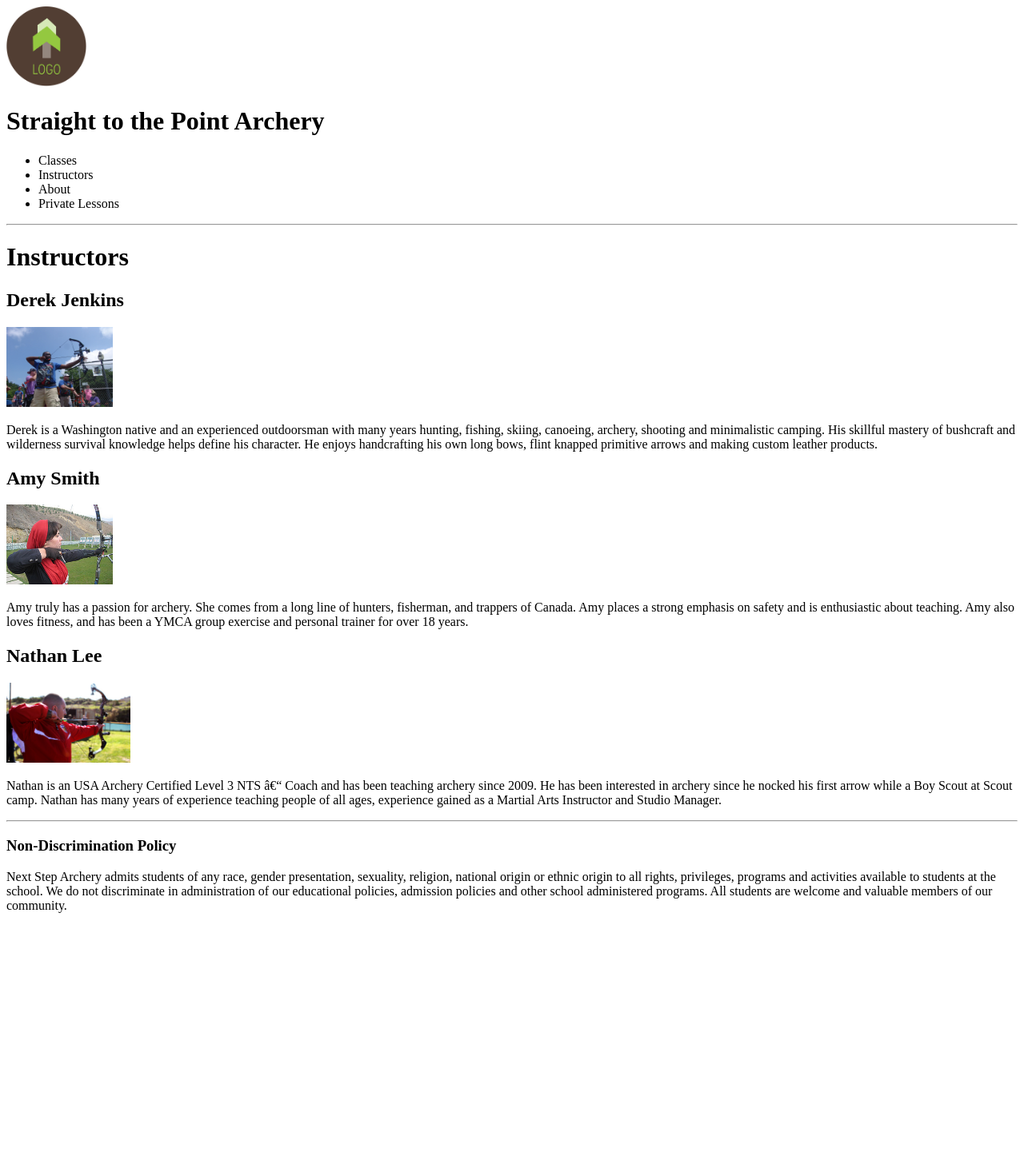
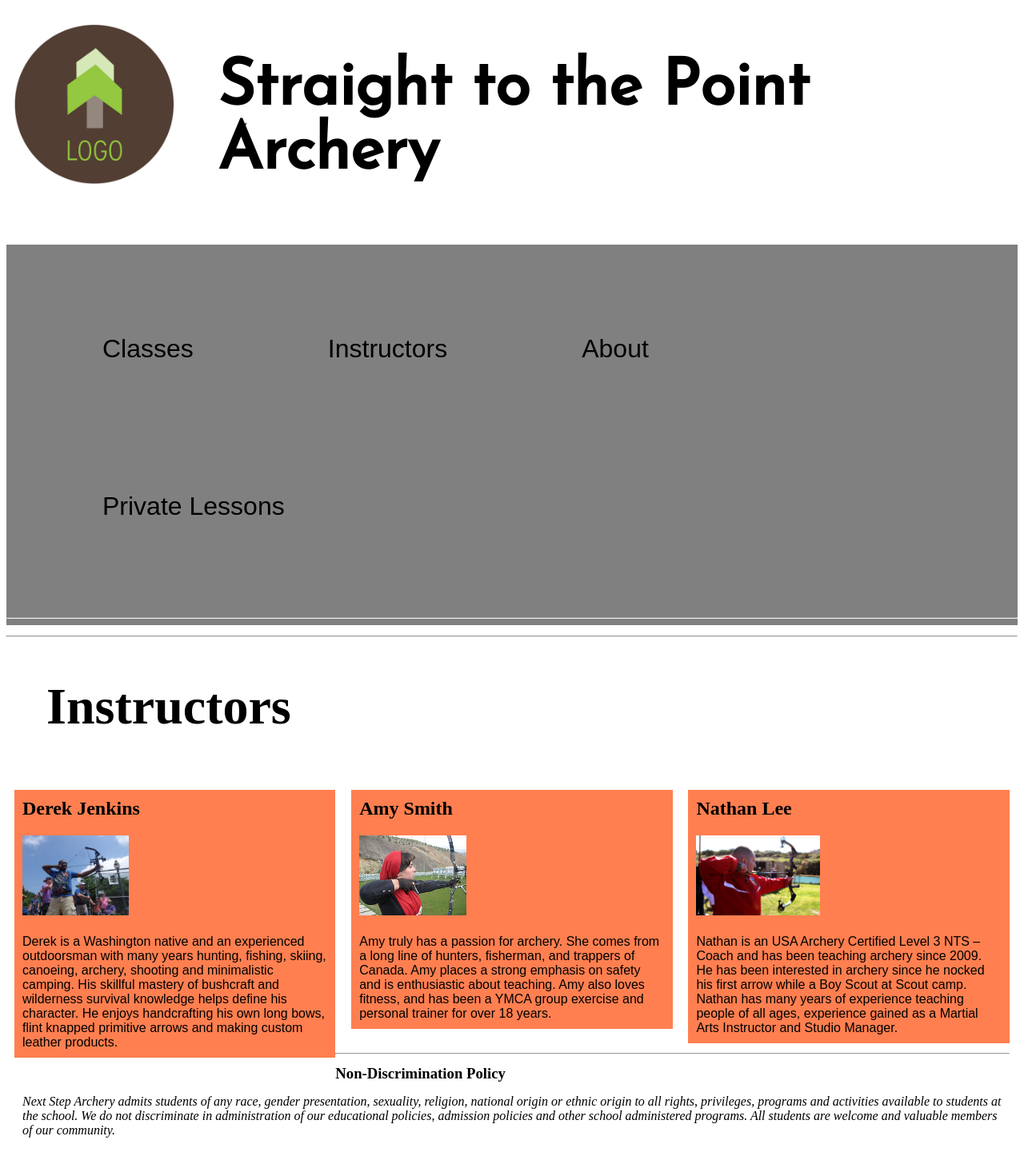
Before and after one commit to caprinevins/stp-archery, a plain HTML site: page instructors.html in a window 1280 px wide. Shown: the whole page at 80% size. Before the commit the page ends 1158 px from the top, so only its background shows below. Drawn offline with Linux system fonts and the light colour scheme.

Commit message:
styled instructor pages to match index

```diff
--- a/instructors.html
+++ b/instructors.html
@@ -1,43 +1,63 @@
 <!DOCTYPE html>
 <html lang="en">
 <head>
-  <title>
-  Straight to the Point Archery
-  </title>
-  <meta charset="ut-8"/>
+  <title>Straight to the Point Archery</title>
+  <meta charset="utf-8"/>
+  <link href="https://fonts.googleapis.com/css?family=Josefin+Sans" rel="stylesheet">
+<!--Responsive Grid Style Sheets-->
+  <link rel="stylesheet" type="text/css" href="styles/stp-stylesheet.css" media="all">
   <style type="text/css">
-    img {height:100px;}
   </style>
 </head>
 <body>
+
+
 <!--Logo and Header-->
-  <img src="images/logo.jpg">
-  <h1>Straight to the Point Archery</h1>
+<div class="Section Group">
+  <div class="col span_2_of_12">
+  <img class="logo" src="images/logo.jpg" alt="The logo for Straight to the Point Archery is a tree that is also in the shape of an arrowhead on a brown background.  It has text in it that says logo">
+  </div>
+  <div class="col span_10_of_12">
+  <h1 class="title">Straight to the Point Archery</h1>
+  </div>
+</div>
 
 
 <!--Navigation-->
+<div class="Section Group">
+  <div class="col span_12_of_12 navbar">
   <nav>
     <ul>
       <li>Classes</li>
       <li>Instructors</li>
       <li>About</li>
       <li>Private Lessons</li>
-    </ul></nav>
+    </ul>
+  </nav>
   <hr>
+  </div>
+</div>
+  <hr>
+<!--Site Content-->
   <h1>Instructors</h1>
 
-  <article>
+<div class="section group">
+  <div class="col span_4_of_12 clazz">
     <h2>Derek Jenkins</h2>
     <img src="images/derek-jenkins-instructor.jpg">
-    <p>Derek is a Washington native and an experienced outdoorsman with many years hunting, fishing, skiing, canoeing, archery, shooting and minimalistic camping. His skillful mastery of bushcraft and wilderness survival knowledge helps define his character. He enjoys handcrafting his own long bows, flint knapped primitive arrows and making custom leather products.</p></article>
-  <article>
+    <p>Derek is a Washington native and an experienced outdoorsman with many years hunting, fishing, skiing, canoeing, archery, shooting and minimalistic camping. His skillful mastery of bushcraft and wilderness survival knowledge helps define his character. He enjoys handcrafting his own long bows, flint knapped primitive arrows and making custom leather products.</p>
+  </div>
+  <div class="col span_4_of_12 clazz">
     <h2>Amy Smith</h2>
     <img src="images/amy-smith-instructor.jpg">
-    <p>Amy truly has a passion for archery. She comes from a long line of hunters, fisherman, and trappers of Canada. Amy  places a strong emphasis on safety and is enthusiastic about teaching. Amy also loves fitness, and  has been a YMCA group exercise and personal trainer for over 18 years.</p></article>
-  <aricle>
+    <p>Amy truly has a passion for archery. She comes from a long line of hunters, fisherman, and trappers of Canada. Amy  places a strong emphasis on safety and is enthusiastic about teaching. Amy also loves fitness, and  has been a YMCA group exercise and personal trainer for over 18 years.</p>
+  </div>
+  <div class="col span_4_of_12 clazz">
     <h2>Nathan Lee</h2>
     <img src="images/nathan-lee-instructor.jpg">
-    <p>Nathan is an USA Archery Certified Level 3 NTS – Coach and has been teaching archery since 2009. He has been interested in archery since he nocked his first arrow while a Boy Scout at Scout camp. Nathan has many years of experience teaching people of all ages, experience gained as a Martial Arts Instructor and Studio Manager.</p></article>
+    <p>Nathan is an USA Archery Certified Level 3 NTS – Coach and has been teaching archery since 2009. He has been interested in archery since he nocked his first arrow while a Boy Scout at Scout camp. Nathan has many years of experience teaching people of all ages, experience gained as a Martial Arts Instructor and Studio Manager.</p
+  </div>
+</div>
   </body>
   <hr>
   <footer>
--- a/styles/stp-stylesheet.css
+++ b/styles/stp-stylesheet.css
@@ -4,16 +4,39 @@ img {
   margin: 5px;
 }
 
-img hover {
+.logo {
+    height: 200px;
+  padding: 5px;
+  margin: 5px;
+}
 
+.title {
+  font-family: 'Josefin Sans', sans-serif;
+  font-size: 5em;
 }
+
+.navbar {
+  background-color: grey;
+}
+
+nav {
+  display: inline-block;
+  font-size: 2em;
+  width: auto;
+}
+
+li:hover {
+    background-color:darkmagenta;
+}
+
 li {
-  display:inline;
-  color:aliceblue;
-  background-color: darkblue;
-  border-style: solid;
+  display:inline-block;
+  text-align: center;
+  color:black;
   font-family: sans-serif;
-  font-size: 2em;
+  font-size: 1em;
+  margin: 2em;
+  padding: 1rem;
 }
 
 h1 {
@@ -41,6 +64,13 @@ p {
   margin: 5px;
 }
 
+p:nth-child(odd) {
+  font-family: 'Josefin-Sans', sans-serif;
+}
+
+p:nth-child(even) {
+  font-style: italic;
+}
 
 /*  SECTIONS  */
 .section {
```
Lines whose indentation alone changed are shown as unchanged.
